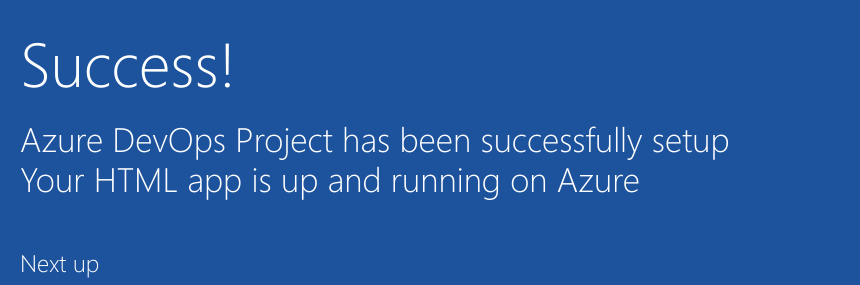
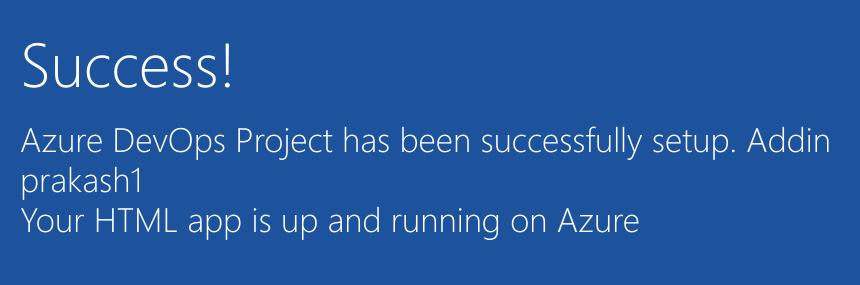
Before and after one commit to prakashgunjal/sample-project, a plain HTML site: page index.html in a window 1280 px wide. Shown: the part 352-637 px from the top of the page, 205-1065 px from the left. Drawn offline with Linux system fonts and the light colour scheme.

Commit message:
prakash1 added

```diff
--- a/index.html
+++ b/index.html
@@ -19,7 +19,7 @@
         </div>
             <div class="content-body">
                 <div class="success-text">Success!</div>
-                <div class="description line-1"> Azure DevOps Project has been successfully setup</div>
+                <div class="description line-1"> Azure DevOps Project has been successfully setup. Addin prakash1</div>
                 <div class="description line-2"> Your HTML app is up and running on Azure</div>
                 <div class="next-steps-container">
                     <div class="next-steps-header">Next up</div>
```
